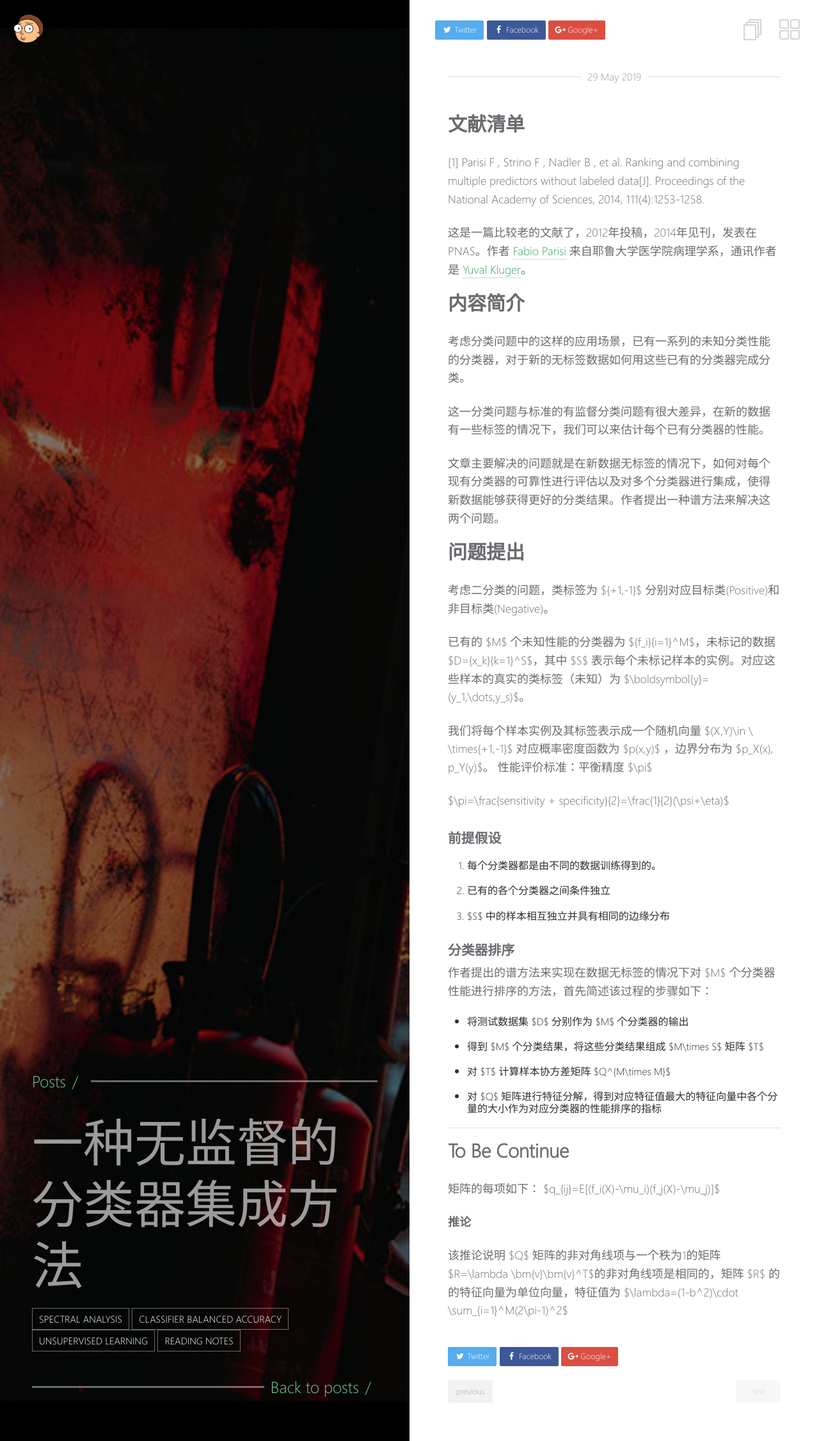
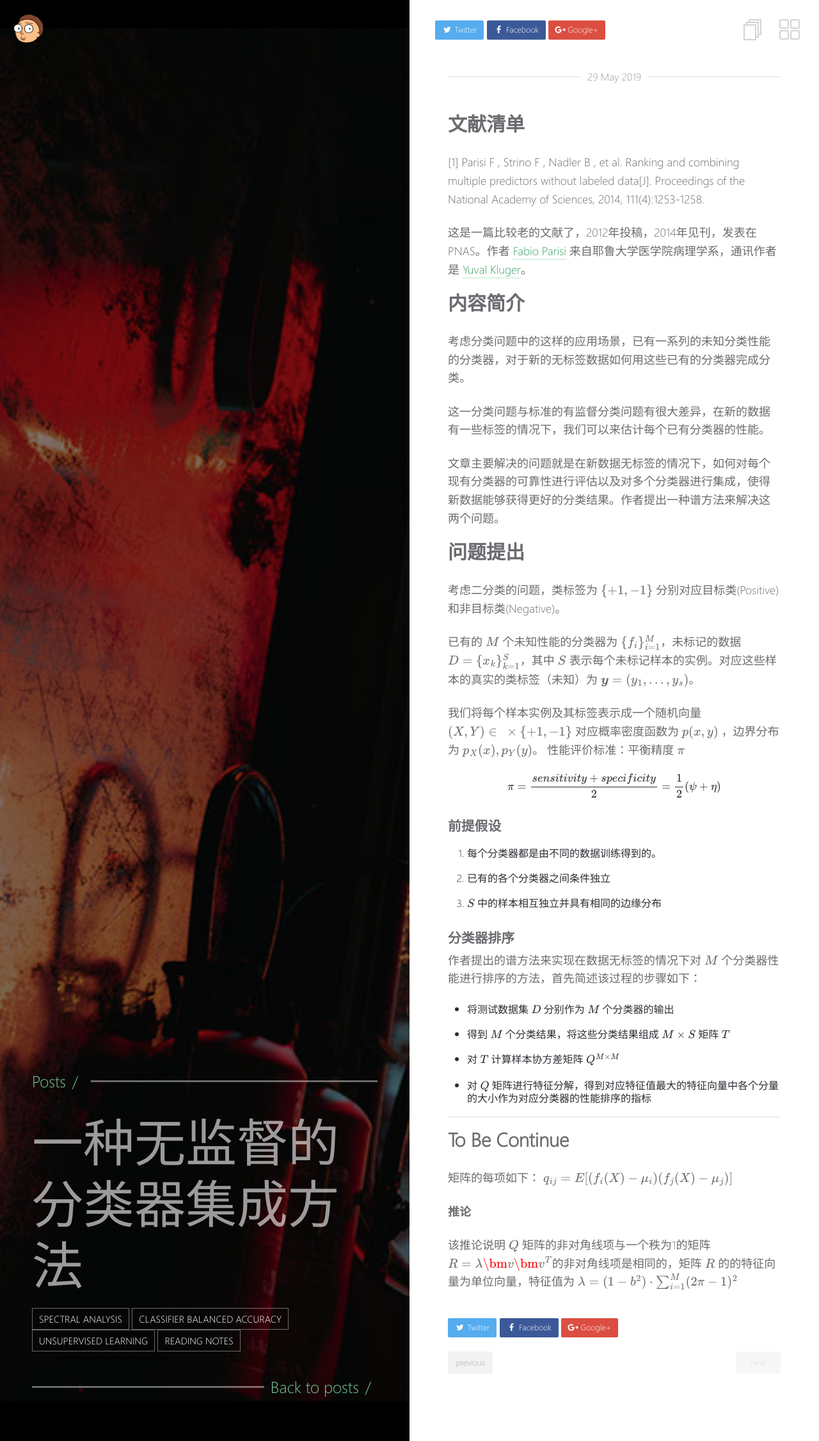
Before and after one commit to ODVV/odvv.github.io, a Jekyll site: the page built from _posts/2019-05-29-A-predictor-ranking-and-ensemble-method.md, in a window 1280 px wide. Shown: the whole page at 64% size. Built offline with Jekyll 4.4.1, drawn with Linux system fonts in a browser that asks for light colours; formulas are drawn with MathJax 3.

Commit message:
update: Reading Report 2

```diff
--- a/_posts/2019-05-29-A-predictor-ranking-and-ensemble-method.md
+++ b/_posts/2019-05-29-A-predictor-ranking-and-ensemble-method.md
@@ -24,34 +24,34 @@ tag:
 文章主要解决的问题就是在新数据无标签的情况下，如何对每个现有分类器的可靠性进行评估以及对多个分类器进行集成，使得新数据能够获得更好的分类结果。作者提出一种谱方法来解决这两个问题。
 
 ## 问题提出
-考虑二分类的问题，类标签为 $\{+1,-1\}$ 分别对应目标类(Positive)和非目标类(Negative)。
+考虑二分类的问题，类标签为 $$\{+1,-1\}$$ 分别对应目标类(Positive)和非目标类(Negative)。
 
-已有的 $M$ 个未知性能的分类器为 $\{f_i\}_{i=1}^M$，未标记的数据 $D=\{x_k\}_{k=1}^S$，其中 $S$ 表示每个未标记样本的实例。对应这些样本的真实的类标签（未知）为 $\boldsymbol{y}=(y_1,\dots,y_s)$。
+已有的 $$M$$ 个未知性能的分类器为 $$\{f_i\}_{i=1}^M$$，未标记的数据 $$D=\{x_k\}_{k=1}^S$$，其中 $$S$$ 表示每个未标记样本的实例。对应这些样本的真实的类标签（未知）为 $$\boldsymbol{y}=(y_1,\dots,y_s)$$。
 
-我们将每个样本实例及其标签表示成一个随机向量 $(X,Y)\in \ \times\{+1,-1\}$ 对应概率密度函数为 $p(x,y)$ ，边界分布为 $p_X(x), p_Y(y)$。
-性能评价标准：平衡精度 $\pi$
+我们将每个样本实例及其标签表示成一个随机向量 $$(X,Y)\in \ \times\{+1,-1\}$$ 对应概率密度函数为 $$p(x,y)$$ ，边界分布为 $$p_X(x), p_Y(y)$$。
+性能评价标准：平衡精度 $$\pi$$
 
-$\pi=\frac{sensitivity + specificity}{2}=\frac{1}{2}(\psi+\eta)$
+$$\pi=\frac{sensitivity + specificity}{2}=\frac{1}{2}(\psi+\eta)$$
 
 ### 前提假设
 1. 每个分类器都是由不同的数据训练得到的。
 2. 已有的各个分类器之间条件独立
-3. $S$ 中的样本相互独立并具有相同的边缘分布
+3. $$S$$ 中的样本相互独立并具有相同的边缘分布
 
 ### 分类器排序
-作者提出的谱方法来实现在数据无标签的情况下对 $M$ 个分类器性能进行排序的方法，首先简述该过程的步骤如下：
+作者提出的谱方法来实现在数据无标签的情况下对 $$M$$ 个分类器性能进行排序的方法，首先简述该过程的步骤如下：
 
-* 将测试数据集 $D$ 分别作为 $M$ 个分类器的输出
-* 得到 $M$ 个分类结果，将这些分类结果组成 $M\times S$ 矩阵 $T$
-* 对 $T$ 计算样本协方差矩阵 $Q^{M\times M}$
-* 对 $Q$ 矩阵进行特征分解，得到对应特征值最大的特征向量中各个分量的大小作为对应分类器的性能排序的指标
+* 将测试数据集 $$D$$ 分别作为 $$M$$ 个分类器的输出
+* 得到 $$M$$ 个分类结果，将这些分类结果组成 $$M\times S$$ 矩阵 $$T$$
+* 对 $$T$$ 计算样本协方差矩阵 $$Q^{M\times M}$$
+* 对 $$Q$$ 矩阵进行特征分解，得到对应特征值最大的特征向量中各个分量的大小作为对应分类器的性能排序的指标
 
 -------------------
 ## To Be Continue
 
 矩阵的每项如下：
-$q_{ij}=E[(f_i(X)-\mu_i)(f_j(X)-\mu_j)]$
+$$q_{ij}=E[(f_i(X)-\mu_i)(f_j(X)-\mu_j)]$$
 
 **推论**
 
-该推论说明 $Q$ 矩阵的非对角线项与一个秩为1的矩阵 $R=\lambda \bm{v}\bm{v}^T$的非对角线项是相同的，矩阵 $R$ 的的特征向量为单位向量，特征值为 $\lambda=(1-b^2)\cdot \sum_{i=1}^M(2\pi-1)^2$
+该推论说明 $$Q$$ 矩阵的非对角线项与一个秩为1的矩阵 $$R=\lambda \bm{v}\bm{v}^T$$的非对角线项是相同的，矩阵 $$R$$ 的的特征向量为单位向量，特征值为 $$\lambda=(1-b^2)\cdot \sum_{i=1}^M(2\pi-1)^2$$
```
